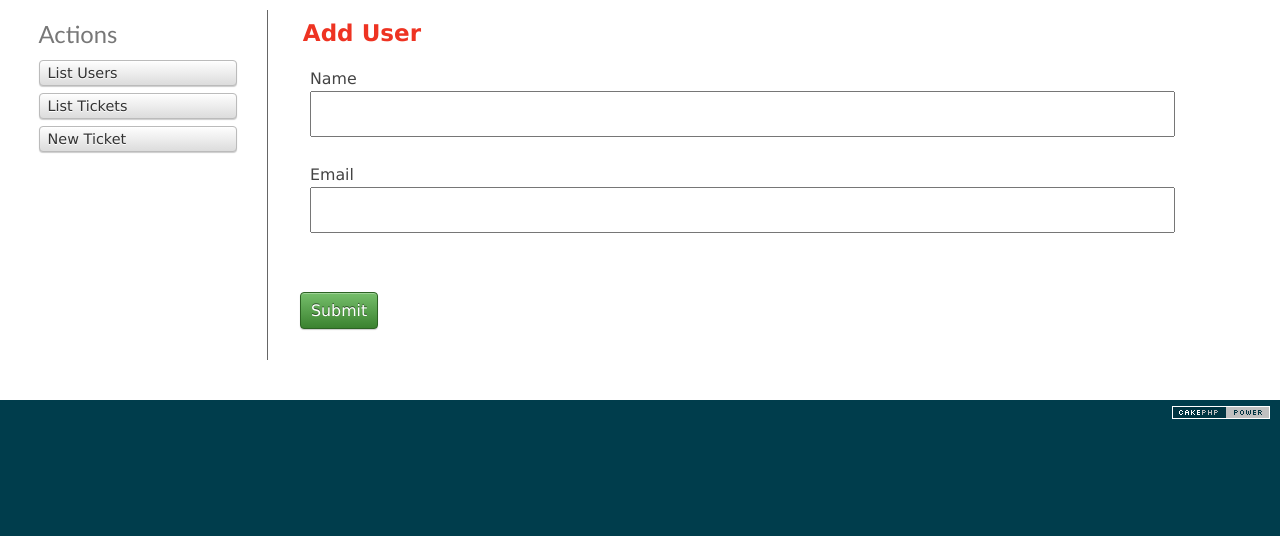
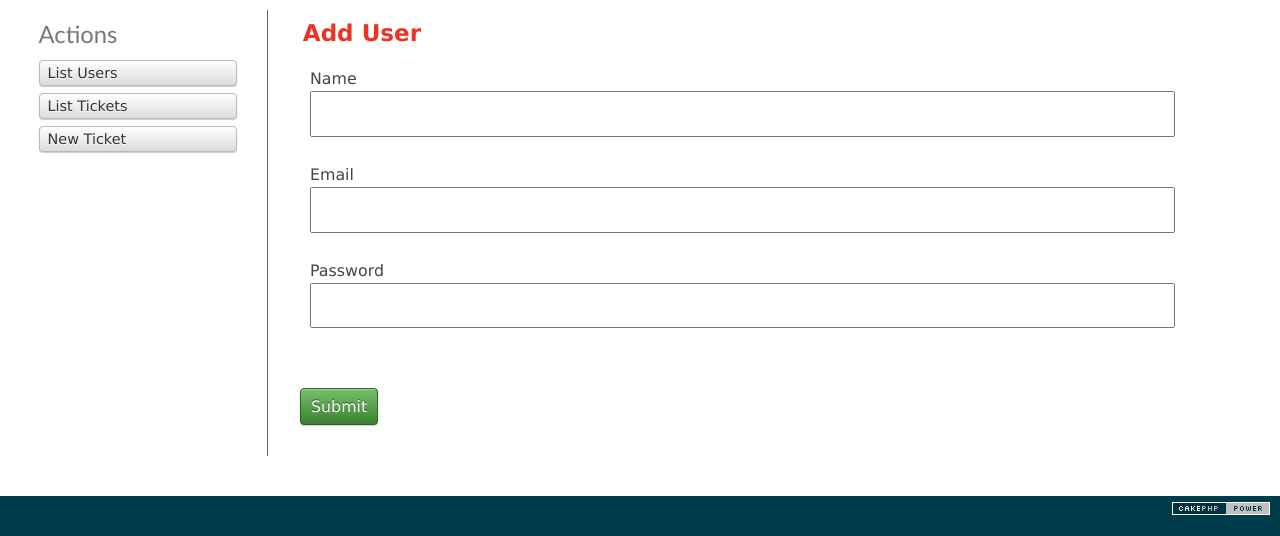
Before and after one commit to jsvgoncalves/tdin-webservice, a CakePHP app: the page made by app/View/Users/add.ctp in a window 1280 px wide. Shown: the part 47-583 px from the top of the page. Run offline with PHP 8.4 and a stand-in for CakePHP, Linux system fonts and the light colour scheme; the template is opened without the code that fills it: most values are stand-ins (such as "Sample title", 1, 10 or a date in 2020); form fields are guessed from the names that the template uses; data that the repository does not hold is empty; some libraries are stand-ins or nearby versions.

Commit message:
Added password input to user forms.

```diff
--- a/app/View/Users/add.ctp
+++ b/app/View/Users/add.ctp
@@ -5,6 +5,7 @@
 	<?php
 		echo $this->Form->input('name');
 		echo $this->Form->input('email');
+		echo $this->Form->input('password');
 	?>
 	</fieldset>
 <?php echo $this->Form->end(__('Submit')); ?>
--- a/app/View/Users/edit.ctp
+++ b/app/View/Users/edit.ctp
@@ -5,6 +5,7 @@
 	<?php
 		echo $this->Form->input('id');
 		echo $this->Form->input('name');
+		echo $this->Form->input('password');
 		echo $this->Form->input('email');
 	?>
 	</fieldset>
```
